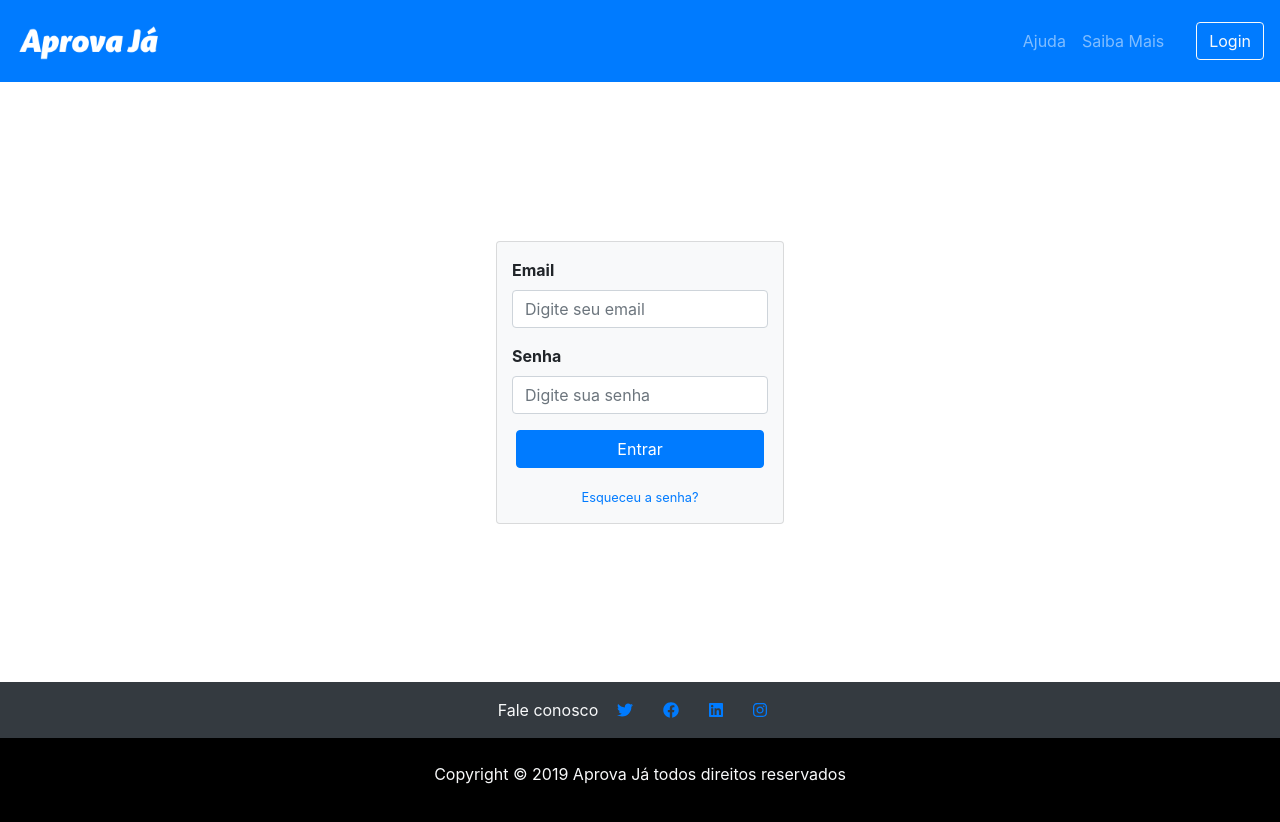
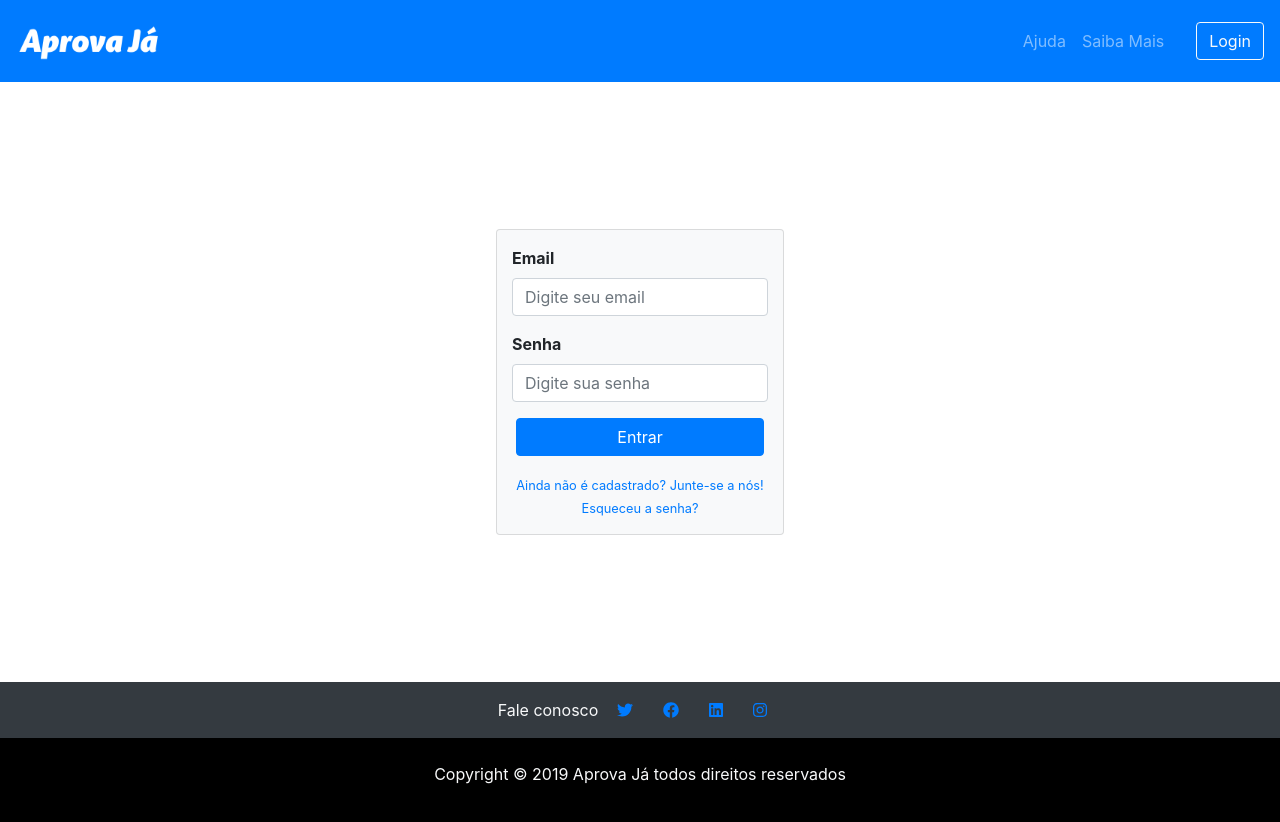
Before and after one commit to brendonhc/aprova-ja, a React (Create React App) app: page /entrar in a window 1280 px wide. Shown: the top 822 px of the page. Built offline with nearby package versions, Linux system fonts and the light colour scheme; no server answers; the HTML template or start-up script is replaced by a standard one.

Commit message:
Validação do login funcionando

```diff
--- a/src/pages/Entrar/Entrar.js
+++ b/src/pages/Entrar/Entrar.js
@@ -35,11 +35,9 @@ class Entrar extends Component {
     event.preventDefault()
 
     // Cancela o comportamento normal do submit para validarmos e enviarmos os dados
-    const { email, password } = this.state
+    const { email, password } = await this.state
 
     if (!email || !password) {
-      // Implementar validação
-      // Pode ser um force submit do form que aí o html valida
       return
     }
 
@@ -48,7 +46,7 @@ class Entrar extends Component {
 
     // Salva o token da sessão no cache do navegador
     await setStoragedToken(response.data.token)
-    this.props.history.push("/sala")
+    await this.props.history.push("/sala")
   }
 
   render() {
@@ -61,15 +59,15 @@ class Entrar extends Component {
         <Row className="justify-content-center align-items-center" style={{ minHeight: (window.innerHeight - 200) }}>
           <Card bg="light" style={{ width: '18rem' }} >
 
-            <Form className="col-12" onSubmit={this.handleSubmit}>
+            <Form id="formulario" className="col-12" onSubmit={this.handleSubmit} method="post">
               <Form.Group controlId="formBasicEmail" className="mt-3">
                 <Form.Label><b>Email</b></Form.Label>
-                <Form.Control type="email" placeholder="Digite seu email" onChange={this.handleEmailChange} />
+                <Form.Control required type="email" placeholder="Digite seu email" onChange={this.handleEmailChange} />
               </Form.Group>
 
               <Form.Group controlId="formBasicPassword">
                 <Form.Label><b>Senha</b></Form.Label>
-                <Form.Control type="password" placeholder="Digite sua senha" onChange={this.handlePasswordChange} />
+                <Form.Control required type="password" placeholder="Digite sua senha" minLength="6" onChange={this.handlePasswordChange} />
               </Form.Group >
               <Form.Group controlId="LoginButton" className="justify-content-center align-items-center row mx-1" >
                 <Button variant="primary" type="submit" block>
@@ -77,8 +75,12 @@ class Entrar extends Component {
                 </Button>
               </Form.Group>
               <Form.Group controlId="SenhaEsquecida" className="justify-content-center align-items-center row">
+                <FormText>
+                  <a href="/">Ainda não é cadastrado? Junte-se a nós!</a>
+                </FormText>
                 <FormText className="text-muted">
-                  <a href="entrar#BoaSorte">Esqueceu a senha?</a></FormText>
+                  <a href="entrar#BoaSorte">Esqueceu a senha?</a>
+                </FormText>
               </Form.Group>
             </Form>
 
```
